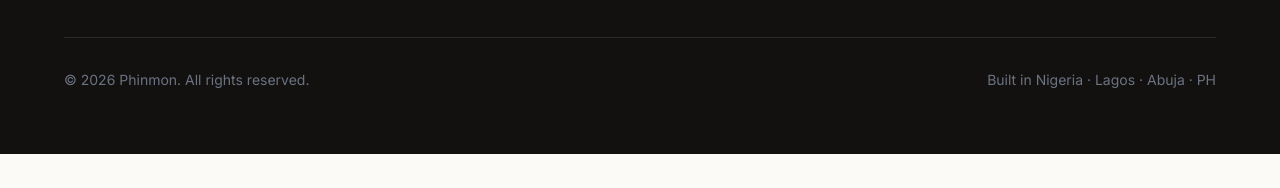
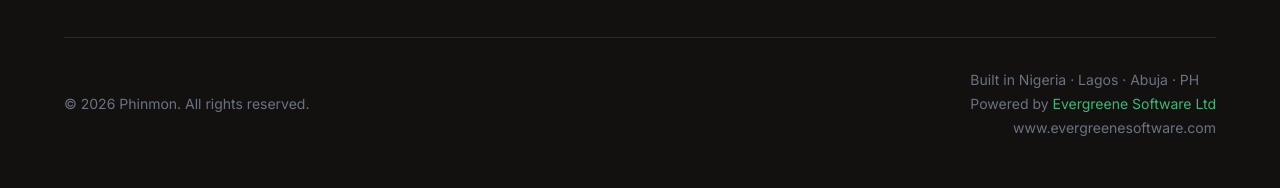
Before and after one commit to Popoola-Sinaayo/phinmon-pay-frontend, a Next.js app: page / in a window 1280 px wide. Shown: the part 6010-6198 px from the top of the page. Before the commit the page ends 6164 px from the top, so only its background shows below. Built offline with nearby package versions, Linux system fonts and the light colour scheme; no server answers.

Commit message:
update on code

```diff
--- a/src/components/Footer.tsx
+++ b/src/components/Footer.tsx
@@ -69,9 +69,30 @@ export function Footer() {
             <p className="text-sm text-gray-500">
               © {new Date().getFullYear()} Phinmon. All rights reserved.
             </p>
-            <p className="flex items-center gap-1 text-sm text-gray-500">
-              Built in Nigeria · Lagos · Abuja · PH
-            </p>
+            <div className="space-y-1 text-center sm:text-right">
+              <p className="flex items-center gap-1 text-sm text-gray-500">
+                Built in Nigeria · Lagos · Abuja · PH
+              </p>
+              <p className="text-sm text-gray-500">
+                Powered by{" "}
+                <a
+                  href="https://www.evergreenesoftware.com"
+                  target="_blank"
+                  rel="noreferrer"
+                  className="text-primary-400 hover:text-primary-300 transition-colors"
+                >
+                  Evergreene Software Ltd
+                </a>
+              </p>
+              <a
+                href="https://www.evergreenesoftware.com"
+                target="_blank"
+                rel="noreferrer"
+                className="block text-sm text-gray-500 hover:text-primary-400 transition-colors"
+              >
+                www.evergreenesoftware.com
+              </a>
+            </div>
           </div>
         </FadeIn>
       </div>
```
